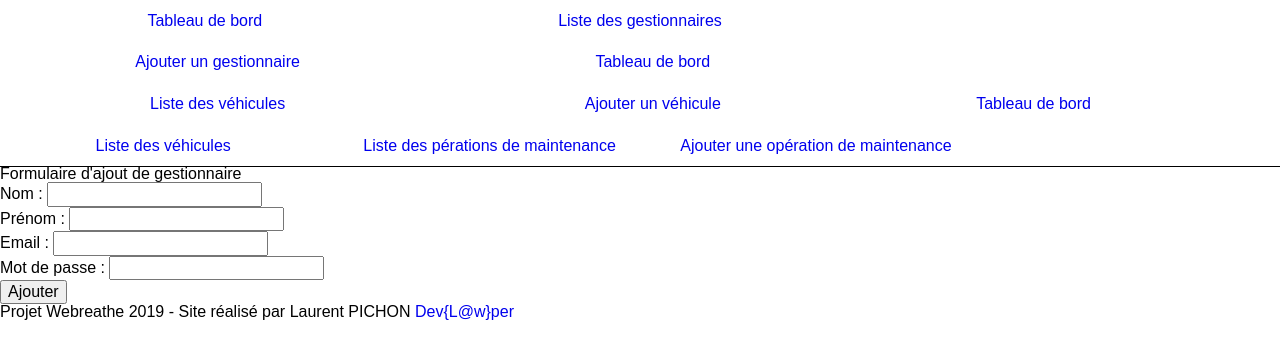
After one commit to devlawper/projet-webreathe, a PHP site: page /ajout-gestionnaire in a window 1280 px wide. The commit adds this page. Shown: the top 359 px of the page. Run offline with PHP 8.4, Linux system fonts and the light colour scheme; the visitor is signed in with stand-in values (Sample User, id 1); some libraries are stand-ins or nearby versions.

Commit message:
Ajout gestionnaire

```diff
--- /dev/null
+++ b/src/ajout-gestionnaire.php
@@ -0,0 +1,33 @@
+<?php
+require 'config/functions.php';
+
+if(!isset($_SESSION['administrateur'])){
+	header('location:index.php');
+}
+
+$bdd=connectBdd();
+
+$title='Base - Index';
+$template='ajout-gestionnaire';
+
+$nom='';
+$prenom='';
+$email='';
+$mdp='';
+
+if (isset($_POST['nom'])) {
+    $nom=htmlspecialchars($_POST['nom']);
+    $prenom=htmlspecialchars($_POST['prenom']);
+    $email=htmlspecialchars($_POST['email']);
+    $mdp=password_hash(htmlspecialchars($_POST['mdp']),PASSWORD_DEFAULT);
+
+    $query=$bdd->prepare(
+        "INSERT INTO gm_users(nom,prenom,email,mdp,role_id)
+        VALUES(?,?,?,?,2)");
+    $query->execute(array($nom,$prenom,$email,$mdp));
+
+    header('location:index.php');
+}
+
+
+include 'layout.phtml';
--- a/src/layout.phtml
+++ b/src/layout.phtml
@@ -18,19 +18,19 @@
         <ul id="mainmenu" class="row-desk hide">
           <?php if(is_administrateur()): ?>
           <li class="col-desk-4 align-center"><a class="active" href="index.php">Tableau de bord</a></li>
-          <li class="col-desk-4 align-center"><a class="" href=".php">Liste des gestionnaires</a></li>
-          <li class="col-desk-4 align-center"><a class="" href=".php">Ajouter un gestionnaire</a></li>
+          <li class="col-desk-4 align-center"><a class="" href="liste-gestionnaires.php">Liste des gestionnaires</a></li>
+          <li class="col-desk-4 align-center"><a class="" href="ajout-gestionnaire.php">Ajouter un gestionnaire</a></li>
           <?php endif; ?>
           <?php if(is_gestionnaire()): ?>
           <li class="col-desk-4 align-center"><a class="active" href="index.php">Tableau de bord</a></li>
-          <li class="col-desk-4 align-center"><a class="" href=".php">Liste des véhicules</a>
-          <li class="col-desk-4 align-center"><a class="" href=".php">Ajouter un véhicule</a>
+          <li class="col-desk-4 align-center"><a class="" href="liste-vehicules.php">Liste des véhicules</a>
+          <li class="col-desk-4 align-center"><a class="" href="ajout-vehicule.php">Ajouter un véhicule</a>
           <?php endif; ?>
           <?php if(is_technicien()): ?>
           <li class="col-desk-3 align-center"><a class="active" href="index.php">Tableau de bord</a></li>
-          <li class="col-desk-3 align-center"><a class="" href=".php">Liste des véhicules</a>
-          <li class="col-desk-3 align-center"><a class="" href=".php">Liste des pérations de maintenance</a></li>
-          <li class="col-desk-3 align-center"><a class="" href=".php">Ajouter une opération de maintenance</a></li>
+          <li class="col-desk-3 align-center"><a class="" href="liste-vehicules.php">Liste des véhicules</a>
+          <li class="col-desk-3 align-center"><a class="" href="liste-operations.php">Liste des pérations de maintenance</a></li>
+          <li class="col-desk-3 align-center"><a class="" href="ajout-operation.php">Ajouter une opération de maintenance</a></li>
           <?php endif; ?>
         </ul>
       </nav>
--- /dev/null
+++ b/src/templates/ajout-gestionnaire.phtml
@@ -0,0 +1,25 @@
+<section>
+    <form class="formulaire" action="ajout-gestionnaire.php" method="post">
+        <fieldset>
+            <legend>Formulaire d'ajout de gestionnaire</legend>
+
+            <p>
+                <label for="nom">Nom :</label>
+                <input id="nom" name="nom" maxlength="100" type="text" value="<?= $nom ?>" required>
+            </p>
+            <p>
+                <label for="prenom">Prénom :</label>
+                <input id="prenom" name="prenom" maxlength="100" type="text" value="<?= $prenom ?>" required>
+            </p>
+            <p>
+                <label for="email">Email :</label>
+                <input id="email" name="email" maxlength="100" type="email" value="<?= $email ?>" required>
+            </p>
+            <p>
+                <label for="mdp">Mot de passe :</label>
+                <input id="mdp" name="password" maxlength="50" type="password" value="<?= $mdp ?>" required>
+            </p>
+            <button class="btn" type="submit">Ajouter</button>
+        </fieldset>
+    </form>
+</section>
```
